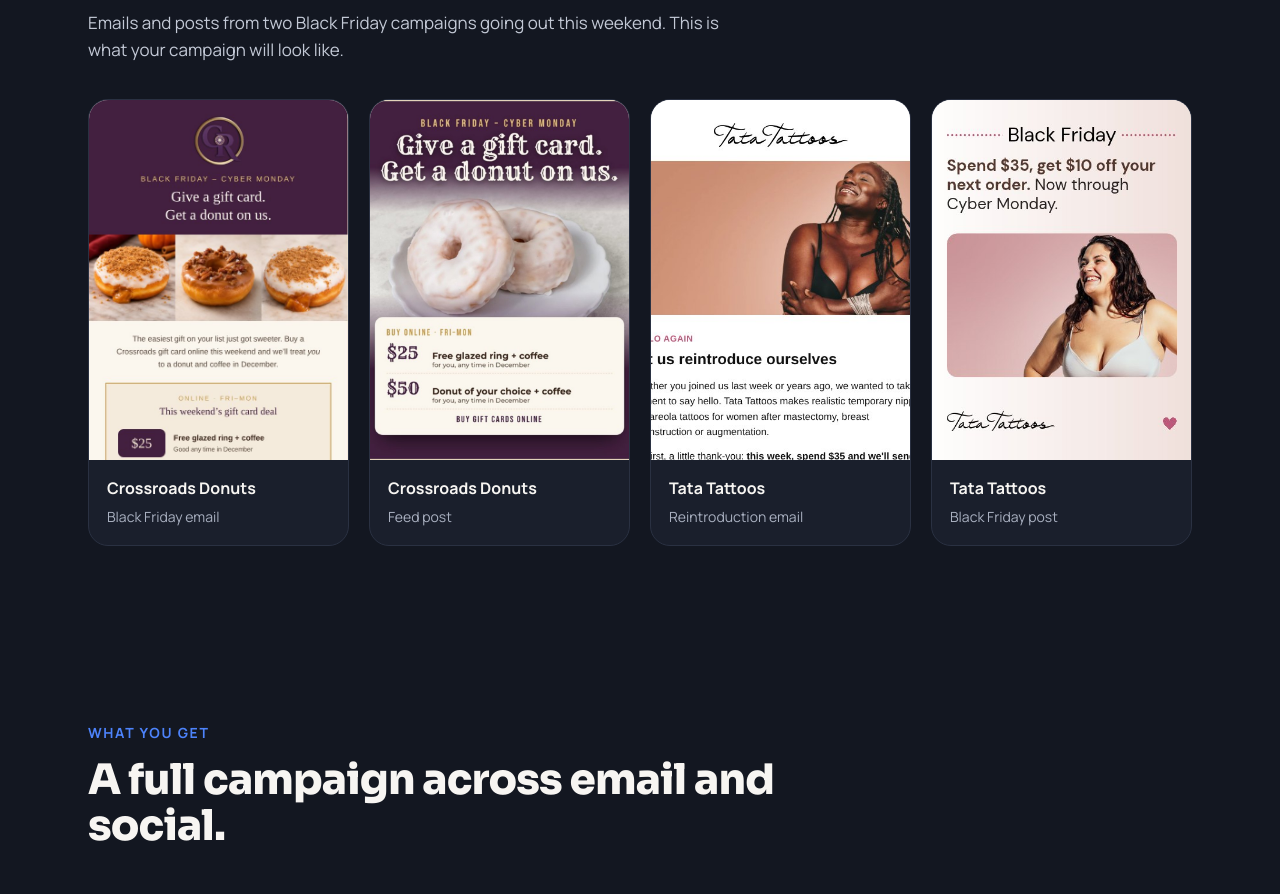
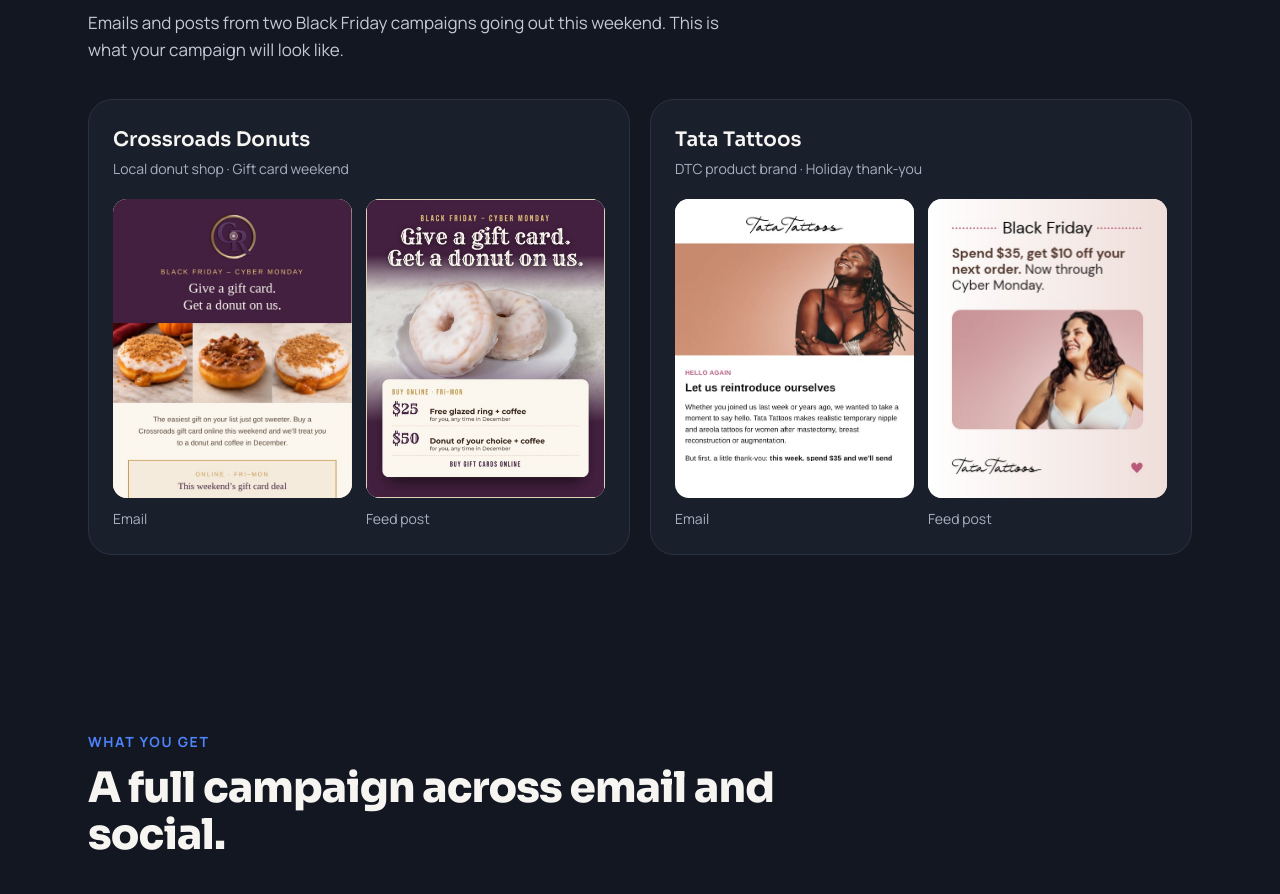
Before and after one commit to 7thsensesystems/7thsensesolutions, a plain HTML site: page black-friday.html in a window 1280 px wide. Shown: the part 1225-2119 px from the top of the page. Drawn offline with Linux system fonts and the light colour scheme.

Commit message:
Black Friday: group work samples by client (#12)
Claude-Session: https://claude.ai/code/session_0167hd1GwV1yB8jc5DaBs5Fx

Co-authored-by: Claude Opus 5.5 <noreply@anthropic.com>

```diff
--- a/black-friday.html
+++ b/black-friday.html
@@ -114,23 +114,33 @@ select.f-input{appearance:auto}
 <p style="margin:0 0 12px;font-size:14px;font-weight:700;letter-spacing:0.12em;text-transform:uppercase;color:#4D83FB">See the work</p>
 <h2 style="margin:0 0 12px;font-family:Sora,sans-serif;font-weight:800;font-size:42px;line-height:1.1;letter-spacing:-0.02em">Built this week for real clients.</h2>
 <p style="margin:0 0 36px;font-size:17px;color:#C3C9D6;max-width:640px">Emails and posts from two Black Friday campaigns going out this weekend. This is what your campaign will look like.</p>
-<div style="display:grid;grid-template-columns:repeat(auto-fit,minmax(240px,1fr));gap:20px">
-<figure style="margin:0;background:#1A1F2C;border:1px solid #2A3142;border-radius:20px;overflow:hidden;display:flex;flex-direction:column">
-<div style="height:360px;overflow:hidden;background:#F7F5F2"><img src="/images/bf-work-crossroads-email.jpg" alt="Crossroads Donuts Black Friday gift card email" style="display:block;width:100%;height:100%;object-fit:cover;object-position:top"></div>
-<figcaption style="padding:16px 18px"><strong style="display:block;font-size:16px;color:#F7F5F2">Crossroads Donuts</strong><span style="font-size:14px;color:#A9B0C0">Black Friday email</span></figcaption>
+<div style="display:grid;grid-template-columns:repeat(auto-fit,minmax(min(440px,100%),1fr));gap:20px">
+<div style="background:#1A1F2C;border:1px solid #2A3142;border-radius:24px;padding:24px;display:flex;flex-direction:column;gap:18px">
+<div><h3 style="margin:0;font-family:Sora,sans-serif;font-weight:600;font-size:20px">Crossroads Donuts</h3><p style="margin:2px 0 0;font-size:14px;color:#A9B0C0">Local donut shop · Gift card weekend</p></div>
+<div style="display:grid;grid-template-columns:repeat(2,minmax(0,1fr));gap:14px">
+<figure style="margin:0;display:flex;flex-direction:column;gap:10px">
+<div style="aspect-ratio:4 / 5;overflow:hidden;border-radius:14px;background:#F7F5F2"><img src="/images/bf-work-crossroads-email.jpg" alt="Crossroads Donuts Black Friday gift card email" style="display:block;width:100%;height:100%;object-fit:cover;object-position:top center"></div>
+<figcaption style="font-size:14px;color:#A9B0C0">Email</figcaption>
 </figure>
-<figure style="margin:0;background:#1A1F2C;border:1px solid #2A3142;border-radius:20px;overflow:hidden;display:flex;flex-direction:column">
-<div style="height:360px;overflow:hidden;background:#F7F5F2"><img src="/images/bf-work-crossroads-post.jpg" alt="Crossroads Donuts Black Friday feed post" style="display:block;width:100%;height:100%;object-fit:cover;object-position:top"></div>
-<figcaption style="padding:16px 18px"><strong style="display:block;font-size:16px;color:#F7F5F2">Crossroads Donuts</strong><span style="font-size:14px;color:#A9B0C0">Feed post</span></figcaption>
+<figure style="margin:0;display:flex;flex-direction:column;gap:10px">
+<div style="aspect-ratio:4 / 5;overflow:hidden;border-radius:14px;background:#F7F5F2"><img src="/images/bf-work-crossroads-post.jpg" alt="Crossroads Donuts Black Friday feed post" style="display:block;width:100%;height:100%;object-fit:cover;object-position:top center"></div>
+<figcaption style="font-size:14px;color:#A9B0C0">Feed post</figcaption>
 </figure>
-<figure style="margin:0;background:#1A1F2C;border:1px solid #2A3142;border-radius:20px;overflow:hidden;display:flex;flex-direction:column">
-<div style="height:360px;overflow:hidden;background:#F7F5F2"><img src="/images/bf-work-tata-email.jpg" alt="Tata Tattoos holiday reintroduction email" style="display:block;width:100%;height:100%;object-fit:cover;object-position:top"></div>
-<figcaption style="padding:16px 18px"><strong style="display:block;font-size:16px;color:#F7F5F2">Tata Tattoos</strong><span style="font-size:14px;color:#A9B0C0">Reintroduction email</span></figcaption>
+</div>
+</div>
+<div style="background:#1A1F2C;border:1px solid #2A3142;border-radius:24px;padding:24px;display:flex;flex-direction:column;gap:18px">
+<div><h3 style="margin:0;font-family:Sora,sans-serif;font-weight:600;font-size:20px">Tata Tattoos</h3><p style="margin:2px 0 0;font-size:14px;color:#A9B0C0">DTC product brand · Holiday thank-you</p></div>
+<div style="display:grid;grid-template-columns:repeat(2,minmax(0,1fr));gap:14px">
+<figure style="margin:0;display:flex;flex-direction:column;gap:10px">
+<div style="aspect-ratio:4 / 5;overflow:hidden;border-radius:14px;background:#FFFFFF"><img src="/images/bf-work-tata-email.jpg" alt="Tata Tattoos holiday reintroduction email" style="display:block;width:100%;height:100%;object-fit:contain;object-position:top center"></div>
+<figcaption style="font-size:14px;color:#A9B0C0">Email</figcaption>
 </figure>
-<figure style="margin:0;background:#1A1F2C;border:1px solid #2A3142;border-radius:20px;overflow:hidden;display:flex;flex-direction:column">
-<div style="height:360px;overflow:hidden;background:#F7F5F2"><img src="/images/bf-work-tata-post.jpg" alt="Tata Tattoos Black Friday social post" style="display:block;width:100%;height:100%;object-fit:cover;object-position:top"></div>
-<figcaption style="padding:16px 18px"><strong style="display:block;font-size:16px;color:#F7F5F2">Tata Tattoos</strong><span style="font-size:14px;color:#A9B0C0">Black Friday post</span></figcaption>
+<figure style="margin:0;display:flex;flex-direction:column;gap:10px">
+<div style="aspect-ratio:4 / 5;overflow:hidden;border-radius:14px;background:#F7F5F2"><img src="/images/bf-work-tata-post.jpg" alt="Tata Tattoos Black Friday social post" style="display:block;width:100%;height:100%;object-fit:cover;object-position:top center"></div>
+<figcaption style="font-size:14px;color:#A9B0C0">Feed post</figcaption>
 </figure>
+</div>
+</div>
 </div>
 </section>
 
```
